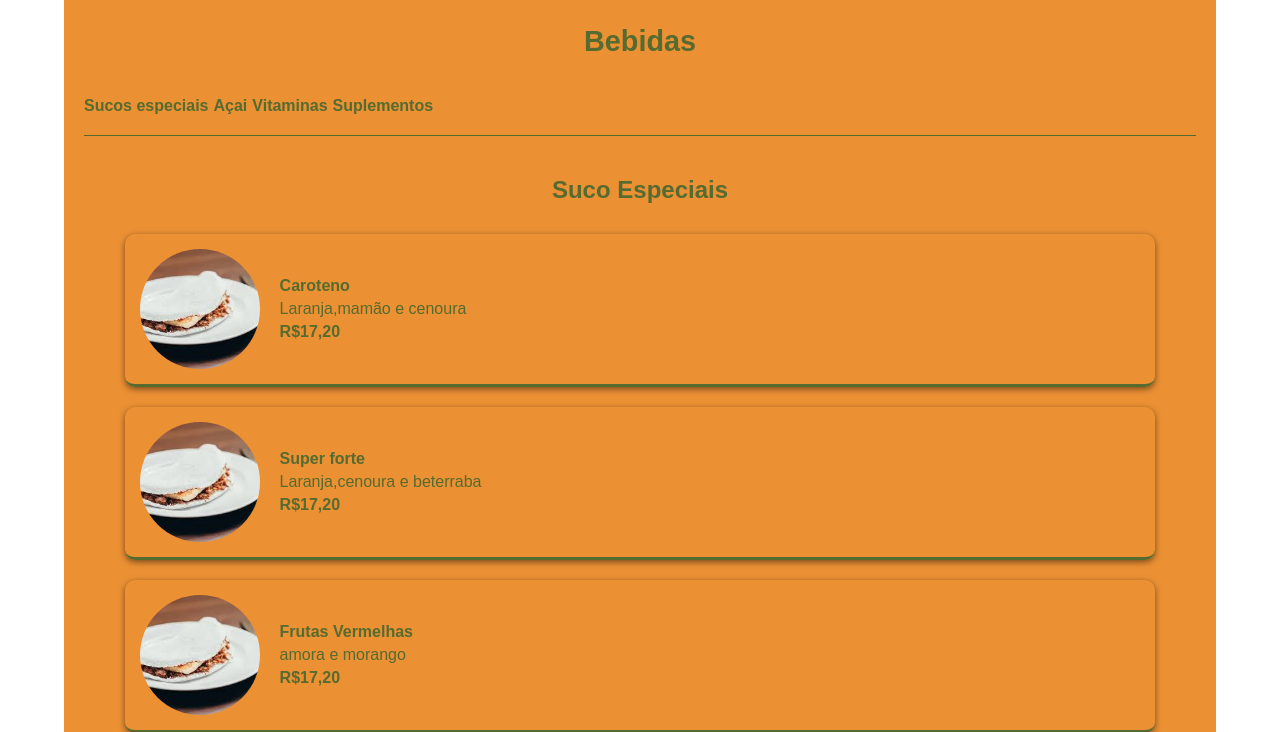
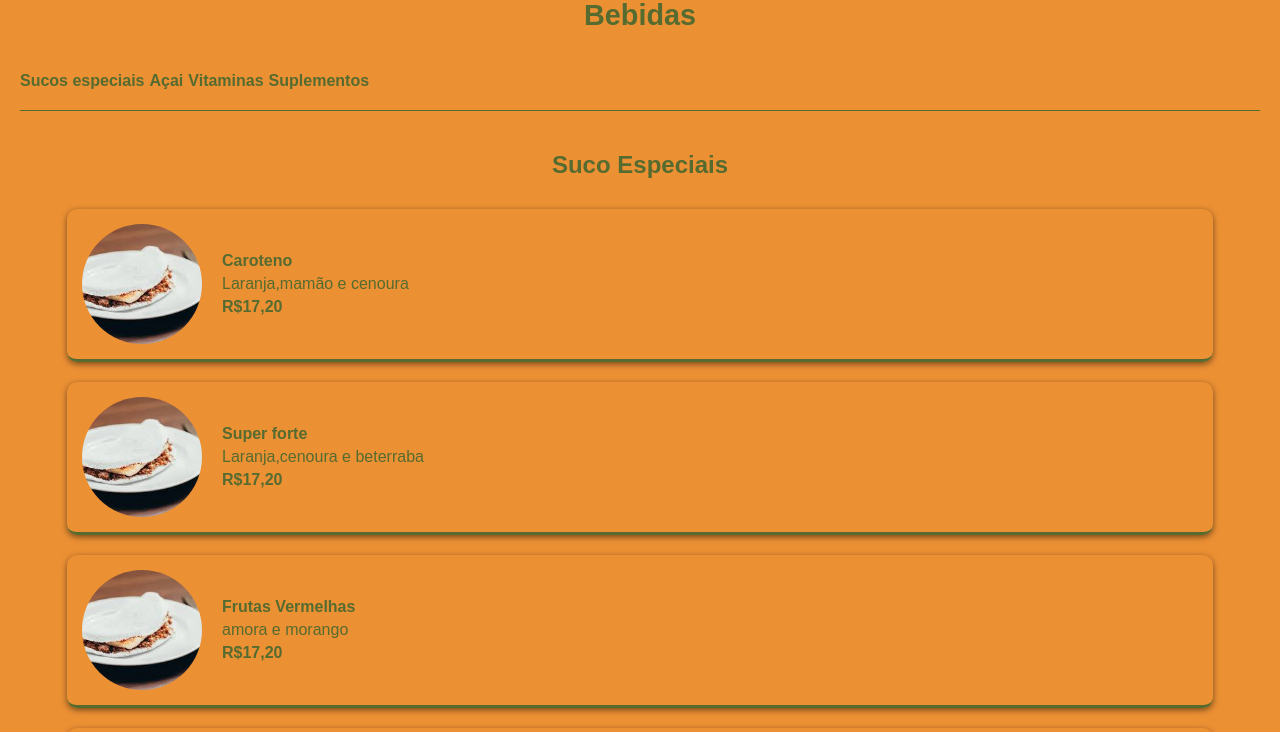
Before and after one commit to lucasdantaas/manga, a Flask app: page / in a window 1280 px wide. Shown: the part 5035-5767 px from the top of the page. Run offline with Flask 3, Linux system fonts and the light colour scheme.

Commit message:
Add files via upload

```diff
--- a/src/static/css/index.css
+++ b/src/static/css/index.css
@@ -3,7 +3,7 @@ body {
     background-color: white;
     font-family: Arial, sans-serif;
     margin: 0;
-    padding: 5vw;
+    padding: 0;
 }
 
 
@@ -164,7 +164,7 @@ body {
     width: 90%;
     align-items: center;
     border-radius: 10px;
-    margin: 10px 0;
+    margin: 10px 10px;
     padding: 15px;
     box-shadow: 0 2px 6px rgba(0, 0, 0, 0.5);
     border-bottom: 3px solid #556b2f;
```
